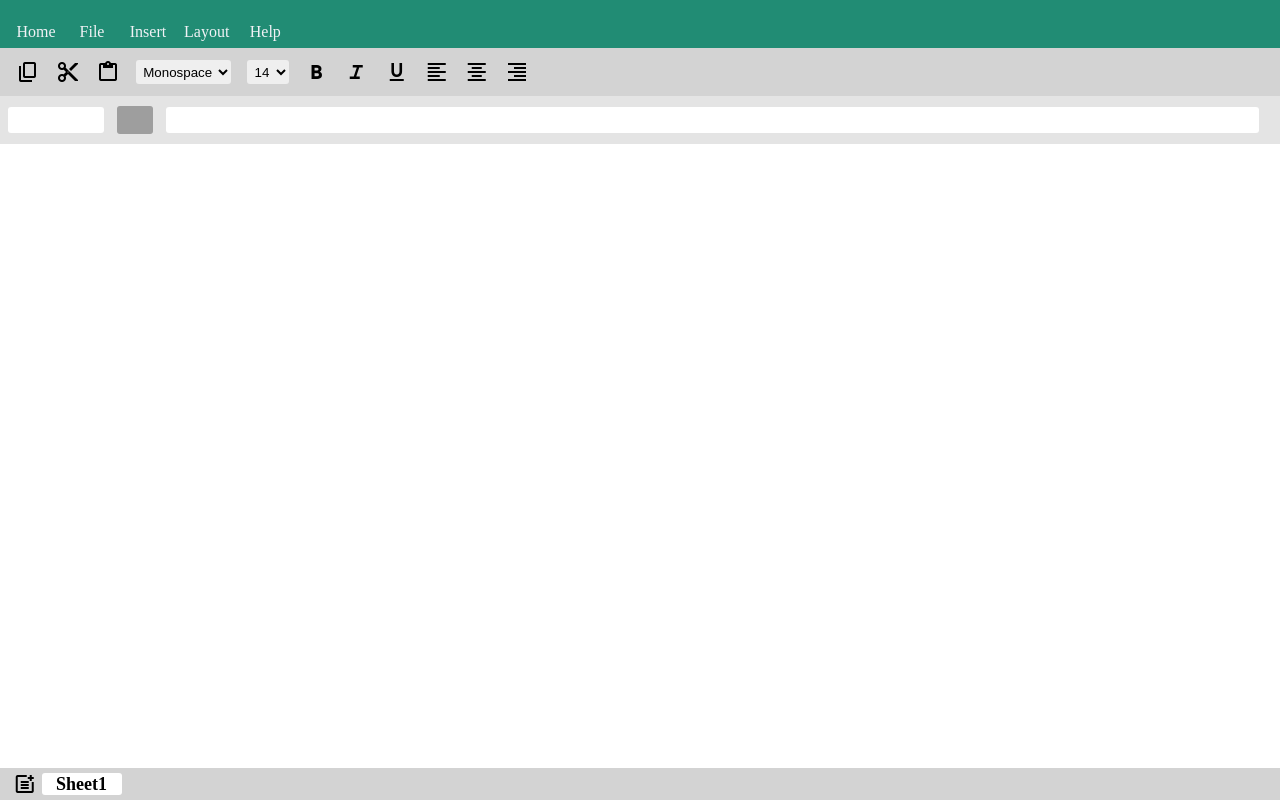
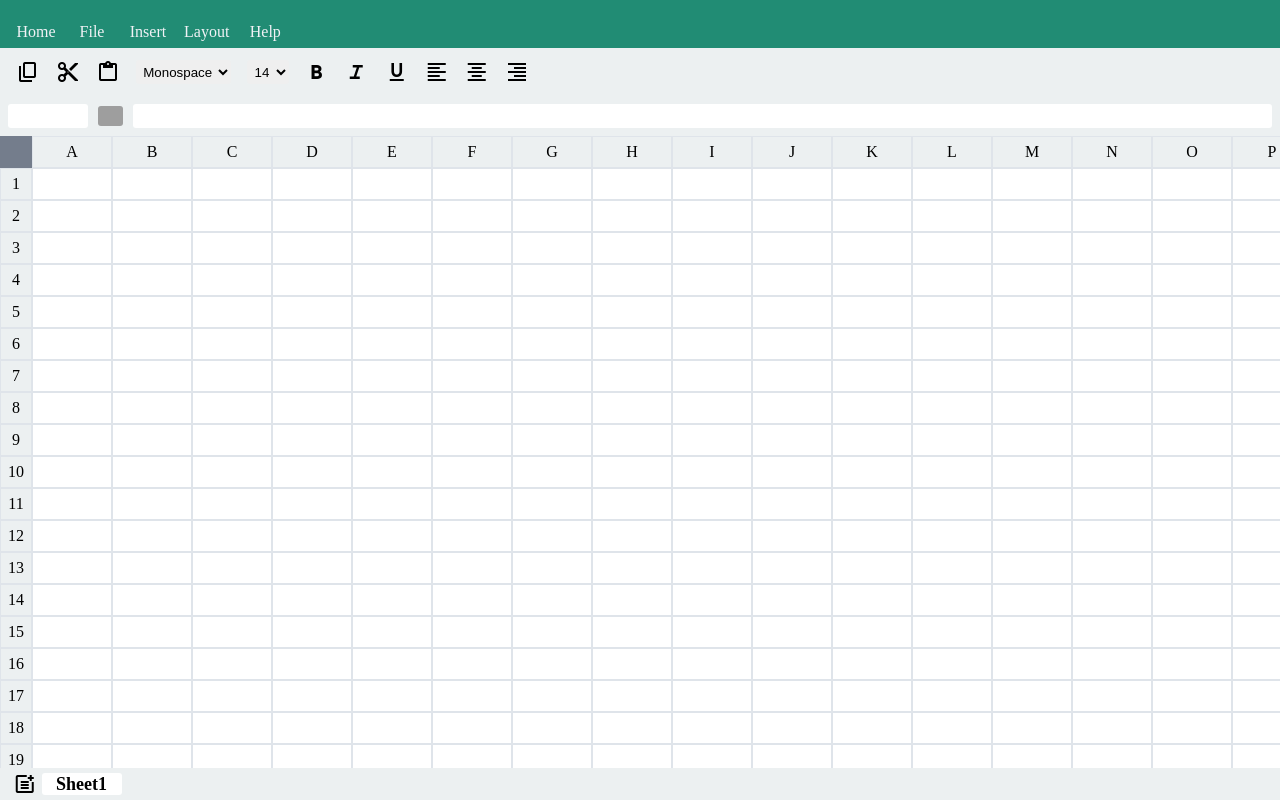
Before and after one commit to Rinaldo23/Projects, a plain HTML site: page Browser/Excel_Clone/index.html in a window 1280 px wide. Drawn offline with nearby package versions, Linux system fonts and the light colour scheme; grey boxes are pictures that could not be loaded.

Commit message:
Added upto grid Cells

```diff
--- a/Browser/Excel_Clone/index.html
+++ b/Browser/Excel_Clone/index.html
@@ -8,7 +8,7 @@
     <link rel="stylesheet" href="./style.css">
     <link rel="stylesheet"
         href="https://fonts.googleapis.com/css2?family=Material+Symbols+Outlined:opsz,wght,FILL,GRAD@48,400,0,0" />
-    <title>Excel</title>
+    <title>Excel WorkBook</title>
 </head>
 
 <body>
@@ -67,7 +67,19 @@
         <img class="formula-icon" src="https://img.icons8.com/ios/50/000000/formula-fx.png" />
         <input type="text" class="formula_bar">
     </div>
-    <div class="grid-cont"></div>
+
+
+    <div class="grid-cont">
+        <div class="top-left-dummy-box"></div>
+        <div class="left-col-cont">
+        </div>
+        <div class="cell-grid-cont">
+            <div class="top-row-cont"></div>
+        </div>
+
+    </div>
+
+
     <div class="sheet-actions-cont">
         <div class="sheet-icon">
             <span class="material-symbols-outlined">
--- a/Browser/Excel_Clone/script.js
+++ b/Browser/Excel_Clone/script.js
@@ -0,0 +1,34 @@
+let leftColCont = document.querySelector(".left-col-cont");
+let topRowCont = document.querySelector(".top-row-cont");
+let cellGridCont = document.querySelector(".cell-grid-cont");
+
+let rows = 100;
+let cols = 26;
+
+for( let i = 0 ; i < rows ; i++){
+    let colCell = document.createElement("div");
+    colCell.setAttribute("class", "col-cell");
+    colCell.innerText = i + 1;
+    leftColCont.appendChild(colCell);
+}
+
+for( let i = 0 ; i < cols ; i++){
+    let rowCell = document.createElement("div");
+    rowCell.setAttribute("class", "row-cell");
+    rowCell.innerText = String.fromCharCode(65 + i);
+    topRowCont.appendChild(rowCell);
+}
+
+
+for( let i = 0 ; i < rows ; i++){
+    let rowCont = document.createElement("div");
+    rowCont.setAttribute("class", "row-cont");
+    for( let j = 0 ; j < cols ; j++){
+        let gridCell = document.createElement("div");
+        gridCell.setAttribute("class", "grid-cell");
+        gridCell.setAttribute("contenteditable", "true");
+        rowCont.appendChild(gridCell);
+        // getCellAddress(cell, i, j);
+    }
+    cellGridCont.appendChild(rowCont);
+}
--- a/Browser/Excel_Clone/style.css
+++ b/Browser/Excel_Clone/style.css
@@ -6,7 +6,8 @@ body {
     padding: 0;
     margin: 0;
 }
-/***************** Page-Content ******************/
+
+/**************************** Page-Content ********************************/
 .page-actions-cont {
     height: 3rem;
     background-color: #218c74;
@@ -22,74 +23,144 @@ body {
     display: flex;
     justify-content: center;
 }
-/***************** Cell Property Container*****************/
+
+/*************************** Cell Property Container **********************/
 .cell-prop-actions-cont {
     height: 3rem;
-    background-color: lightgrey;
+    background-color: #ecf0f1;
     display: flex;
     align-items: center;
     padding: 1rem;
 }
 
-.cell-prop-actions-cont > * {
+.cell-prop-actions-cont>* {
     display: inline-block;
     margin-right: 1rem;
 }
 
-.cell-prop-actions-cont > select {
+.cell-prop-actions-cont>select {
     padding: 0.2rem;
     outline: none;
     border-radius: 3px;
     border: none;
 }
 
-/******************* Formula Container ****************/
+/*************************** Formula Container ****************************/
 .formula-actions-container {
-    height: 3rem;
-    background-color: rgb(228, 228, 228);
+    height: 2.5rem;
+    background-color: #ecf0f1;
     display: flex;
     padding: 0.5rem;
+    /* padding-bottom: 0;
+    padding-top: 0; */
     align-items: center;
 }
-.formula-actions-container > *{
-    margin-right: 0.8rem;
+
+.formula-actions-container>* {
+    margin-right: 0.6rem;
     outline: none;
     border: none;
     border-radius: 3px;
-    height: 1.6rem;
+    height: 1.5rem;
 }
+
 .address_bar {
-    width: 6rem;
+    width: 5rem;
 }
+
 .formula-icon {
-    height: 1.7rem;
+    height: 1.2rem;
 }
+
 .formula_bar {
     width: calc(100vw - 6rem - 0.24rem - 0.5rem);
+    margin-right: 0;
 }
 
-/******************* Grid Container ****************/
+/**************************** Grid Container *****************************/
 .grid-cont {
-    height: calc(100vh - 3rem - 3rem - 3rem - 2rem);
-    background-color: white;
+    height: calc(100vh - 3rem - 3rem - 2.5rem - 2rem);
+    /* background-color: #ecf0f1; */
+    position: relative;
+    overflow: scroll;
 }
-/*********************** Sheet Container ***************/
+
+.top-left-dummy-box {
+    height: 2rem;
+    width: 2rem;
+    background-color: #747d8c;
+    position: fixed;
+    z-index: 1;
+}
+
+.left-col-cont {
+    position: sticky;
+    left: 0;
+    top: 2rem;
+}
+
+.cell-grid-cont {
+    position: absolute;
+    top: 0;
+    left: 2rem;
+}
+
+.top-row-cont {
+    display: flex;
+    position: sticky;
+    left: 2rem;
+    top: 0;
+}
+
+.col-cell {
+    height: 2rem;
+    width: 2rem;
+    border: 1px solid #dfe4ea;
+    display: flex;
+    align-items: center;
+    justify-content: center;
+    background-color: #ecf0f1;
+}
+
+.row-cell {
+    height: 2rem;
+    min-width: 5rem;
+    border: 1px solid #dfe4ea;
+    display: flex;
+    align-items: center;
+    justify-content: center;
+    background-color: #ecf0f1;
+}
+
+.row-cont {
+    display: flex;
+}
+
+.grid-cell {
+    height: 2rem;
+    width: 5rem;
+    border: 1px solid #dfe4ea;
+    outline: none;
+}
+
+/**************************** Sheet Container ****************************/
 .sheet-actions-cont {
     height: 2rem;
-    background-color: lightgrey;
+    background-color: #ecf0f1;
     display: flex;
     align-items: center;
     padding: 0.3rem;
 }
 
-.sheet-icon{
+.sheet-icon {
     margin-right: 0.7rem;
     display: flex;
     align-items: center;
     width: 2vw;
-    height:95% ;
+    height: 95%;
     padding: 0.5rem;
 }
+
 .sheet-container {
     height: 95%;
     display: flex;
@@ -97,8 +168,9 @@ body {
     align-items: center;
     font-weight: bold;
     /* text-decoration: underline; */
-    font-size:large ;
+    font-size: large;
 }
+
 .sheets {
     height: 100%;
     min-width: 5rem;
```
